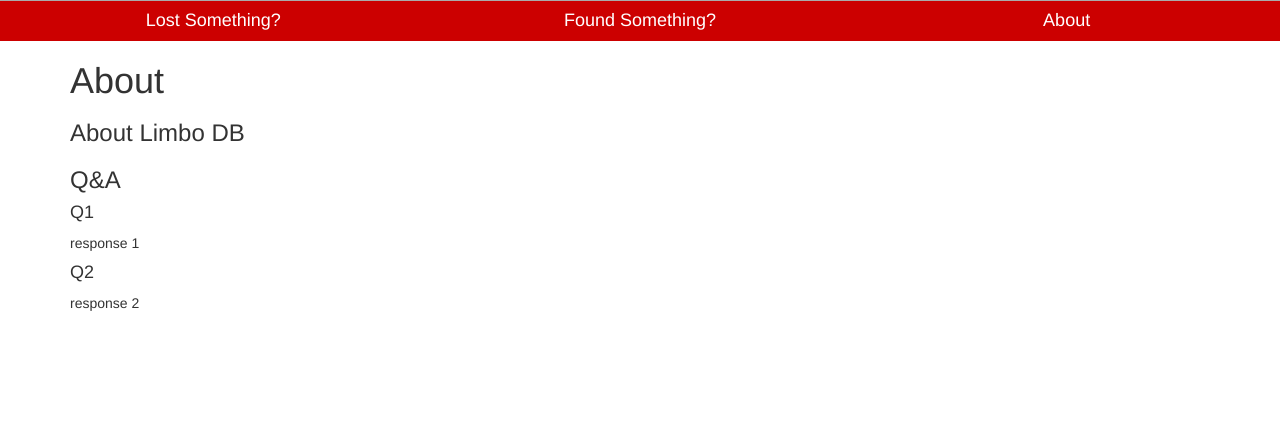
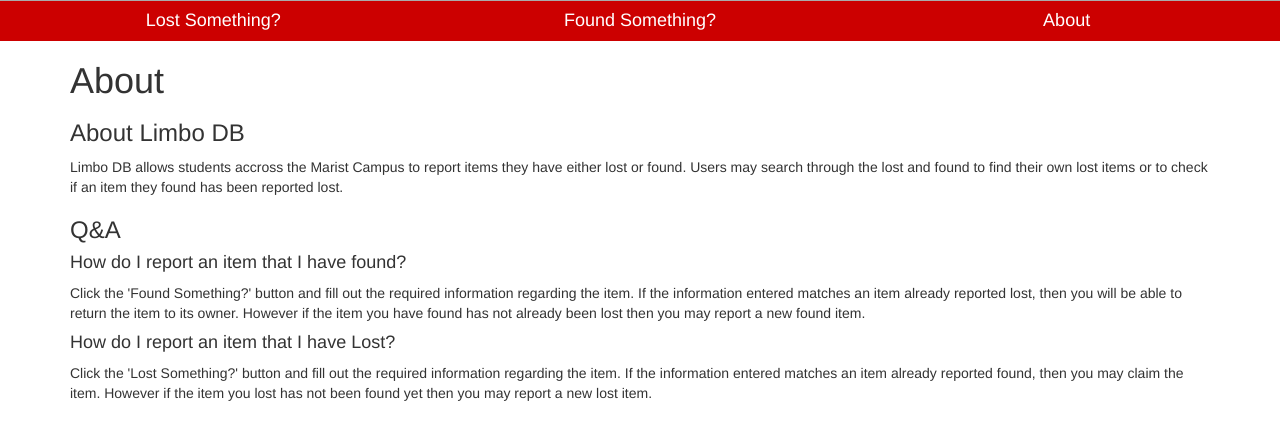
Before and after one commit to Scott123180/SDII-Project, a PHP site: page /about.php in a window 1280 px wide. Shown: the part 213-653 px from the top of the page. Run offline with PHP 8.4, Linux system fonts and the light colour scheme; some libraries are stand-ins or nearby versions.

Commit message:
edited the about page

```diff
--- a/Site/about.php
+++ b/Site/about.php
@@ -34,11 +34,12 @@
     <div class="container">
         <h1>About</h1>
         <h3>About Limbo DB</h3>
+		<p>Limbo DB allows students accross the Marist Campus to report items they have either lost or found. Users may search through the lost and found to find their own lost items or to check if an item they found has been reported lost.</p>
         <h3>Q&A</h3>
-        <h4>Q1</h4>
-        <p>response 1</p>
-        <h4>Q2</h4>
-        <p>response 2</p>
+        <h4>How do I report an item that I have found?</h4>
+        <p>Click the 'Found Something?' button and fill out the required information regarding the item. If the information entered matches an item already reported lost, then you will be able to return the item to its owner. However if the item you have found has not already been lost then you may report a new found item.</p>
+        <h4>How do I report an item that I have Lost?</h4>
+        <p>Click the 'Lost Something?' button and fill out the required information regarding the item. If the information entered matches an item already reported found, then you may claim the item. However if the item you lost has not been found yet then you may report a new lost item.</p>
     </div>
 </body>
 </html>
```
